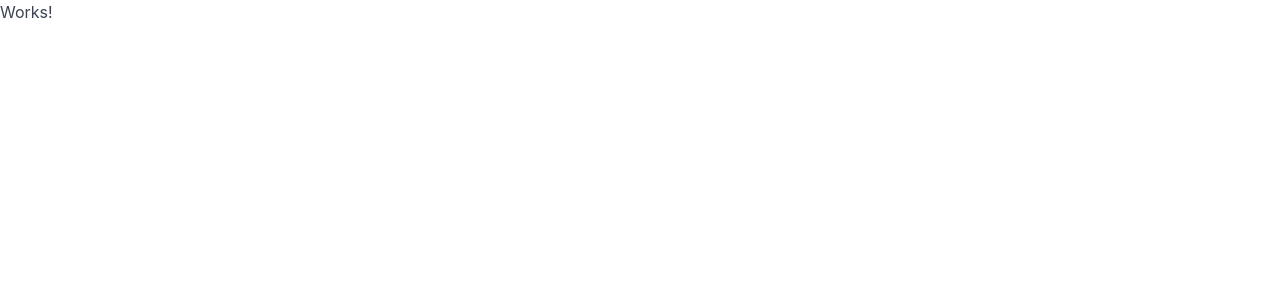
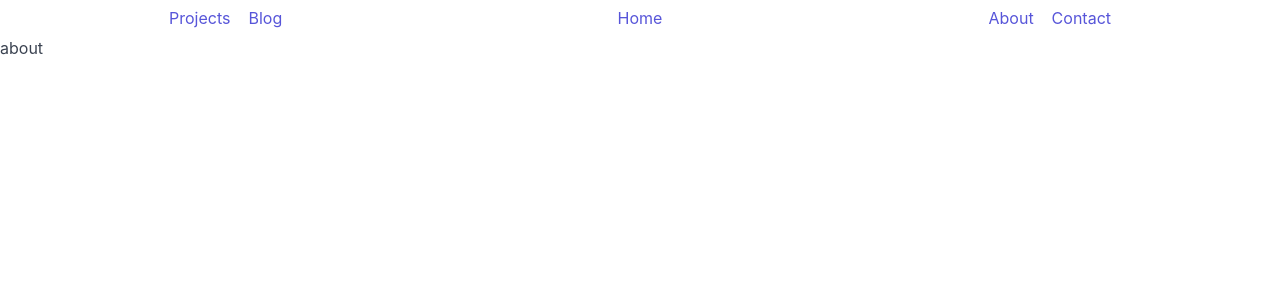
Before and after one commit to umstek/umstek.github.io, a React (Vite) app: page /about in a window 1280 px wide. Shown: the top 300 px of the page. Built offline with nearby package versions, Linux system fonts and the light colour scheme.

Commit message:
Add basic pages and routes

```diff
--- a/package.json
+++ b/package.json
@@ -9,13 +9,15 @@
   "private": true,
   "scripts": {
     "prestart": "rimraf dist .cache",
-    "start": "parcel serve --open --no-autoinstall --log-level 3 index.html",
+    "start": "parcel serve --hmr-port 9999 --open --no-autoinstall --log-level 3 index.html",
     "build": "parcel build index.html",
     "surge": "surge ./dist umstek-next.surge.sh"
   },
   "devDependencies": {
     "@types/react": "^16.4.14",
     "@types/react-dom": "^16.0.7",
+    "@types/react-helmet": "^5.0.7",
+    "@types/react-router-dom": "^4.3.1",
     "parcel-bundler": "^1.9.7",
     "parcel-plugin-md-raw": "./local_modules/parcel-plugin-md-fm",
     "rimraf": "^2.6.2",
@@ -25,6 +27,8 @@
     "markdown-to-jsx": "^6.7.2",
     "react": "^16.5.1",
     "react-dom": "^16.5.1",
+    "react-helmet": "^5.2.0",
+    "react-router-dom": "^4.3.1",
     "spectre.css": "^0.5.3"
   }
 }
--- a/src/App.tsx
+++ b/src/App.tsx
@@ -1,19 +1,30 @@
 import * as React from "react";
-import Markdown from "markdown-to-jsx";
+import { BrowserRouter as Router, Route } from "react-router-dom";
 
 import "spectre.css";
 
-import Test from "./pages/test";
-
-import { markdown, frontmatter } from "./content/test.md";
+import Navbar from "./components/Navbar";
+import AboutPage from "./pages/about";
+import ContactPage from "./pages/contact";
+import BlogPage from "./pages/blog";
+import ProjectsPage from "./pages/projects";
+import HomePage from "./pages/home";
 
 export default class App extends React.Component {
   render() {
     return (
-      <div>
-        <Test />
-        <Markdown>{markdown}</Markdown>
-      </div>
+      <Router>
+        <div>
+          <Navbar />
+          <div>
+            <Route path="/" component={HomePage} exact />
+            <Route path="/about" component={AboutPage} />
+            <Route path="/contact" component={ContactPage} />
+            <Route path="/blog" component={BlogPage} />
+            <Route path="/projects" component={ProjectsPage} />
+          </div>
+        </div>
+      </Router>
     );
   }
 }
--- /dev/null
+++ b/src/components/Navbar/index.tsx
@@ -0,0 +1,34 @@
+import * as React from "react";
+import { Link } from "react-router-dom";
+
+export default class Navbar extends React.Component {
+  render() {
+    return (
+      <div className="container grid-lg">
+        <header className="navbar">
+          <section className="navbar-section">
+            <Link to="/projects" className="btn btn-link">
+              Projects
+            </Link>
+            <Link to="/blog" className="btn btn-link">
+              Blog
+            </Link>
+          </section>
+          <section className="navbar-center">
+            <Link to="/" className="btn btn-link">
+              Home
+            </Link>
+          </section>
+          <section className="navbar-section">
+            <Link to="/about" className="btn btn-link">
+              About
+            </Link>
+            <Link to="/contact" className="btn btn-link">
+              Contact
+            </Link>
+          </section>
+        </header>
+      </div>
+    );
+  }
+}
--- /dev/null
+++ b/src/components/Post/index.tsx
@@ -0,0 +1,34 @@
+import * as React from "react";
+import Markdown from "markdown-to-jsx";
+
+import loadPost from "../../content";
+
+interface PostProps {
+  match: { params: { name: string } };
+}
+
+interface PostState {
+  markdown: string;
+  frontmatter: object;
+}
+
+export default class Post extends React.Component<PostProps, PostState> {
+  componentDidMount() {
+    console.log(this.props.match.params.name);
+    loadPost(this.props.match.params.name)
+      .then(({ markdown, frontmatter }) =>
+        this.setState({ markdown, frontmatter })
+      )
+      .catch(console.log);
+  }
+
+  state = { markdown: "Loading...", frontmatter: {} };
+
+  render() {
+    return (
+      <div>
+        <Markdown>{this.state.markdown}</Markdown>
+      </div>
+    );
+  }
+}
--- /dev/null
+++ b/src/content/index.ts
@@ -0,0 +1,12 @@
+const posts: { [x: string]: Promise<typeof import("*.md")> } = {
+  test: import("./test.md")
+};
+
+export const postNames = () => Object.keys(posts);
+
+export default async function loadPost(
+  name: string
+): Promise<typeof import("*.md")> {
+  const post = await posts[name];
+  return post;
+}
--- /dev/null
+++ b/src/pages/about.tsx
@@ -0,0 +1,7 @@
+import * as React from "react";
+
+export default class AboutPage extends React.Component {
+  render() {
+    return <div>about</div>;
+  }
+}
--- /dev/null
+++ b/src/pages/blog.tsx
@@ -0,0 +1,31 @@
+import * as React from "react";
+import { Route } from "react-router";
+import { Link } from "react-router-dom";
+
+import Post from "../components/Post";
+import { postNames } from "../content";
+
+export default class BlogPage extends React.Component {
+  render() {
+    return (
+      <div>
+        <Route path={`${this.props.match.url}/:name`} component={Post} />
+        <Route
+          exact
+          path={this.props.match.url}
+          render={() => (
+            <ul>
+              {postNames().map(s => (
+                <li>
+                  <Link key={s} to={`${this.props.match.url}/${s}`}>
+                    {s}
+                  </Link>
+                </li>
+              ))}
+            </ul>
+          )}
+        />
+      </div>
+    );
+  }
+}
--- /dev/null
+++ b/src/pages/contact.tsx
@@ -0,0 +1,7 @@
+import * as React from "react";
+
+export default class ContactPage extends React.Component {
+  render() {
+    return <div>Contact</div>;
+  }
+}
--- /dev/null
+++ b/src/pages/home.tsx
@@ -0,0 +1,7 @@
+import * as React from "react";
+
+export default class HomePage extends React.Component {
+  render() {
+    return <div>home</div>;
+  }
+}
--- /dev/null
+++ b/src/pages/projects.tsx
@@ -0,0 +1,7 @@
+import * as React from "react";
+
+export default class ProjectsPage extends React.Component {
+  render() {
+    return <div>projects</div>;
+  }
+}
--- a/src/pages/test.tsx
+++ /dev/null
@@ -1,5 +0,0 @@
-import * as React from "react";
-
-export default function Test() {
-  return <div>Works!</div>;
-}
```
Also changed, not shown: 1 other file (tests, documents, lock files or other folders).
